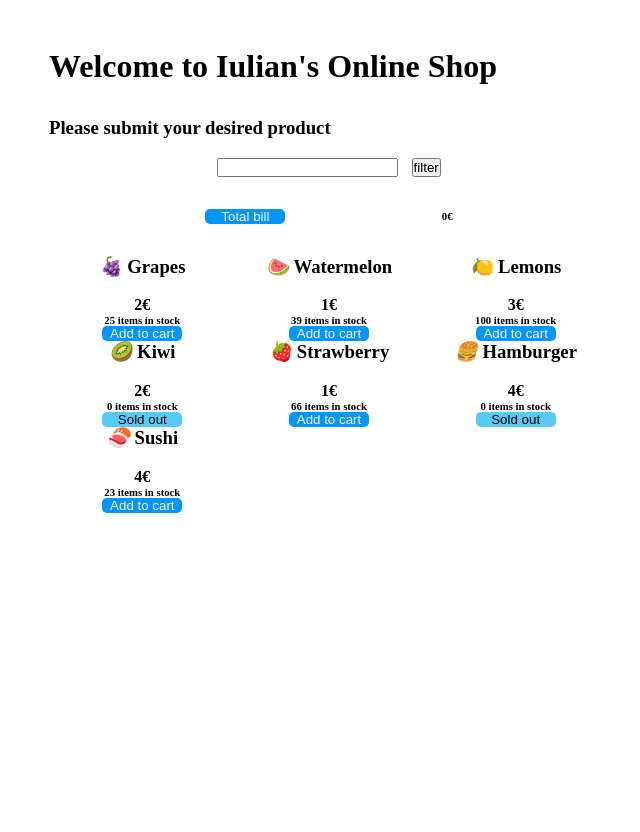
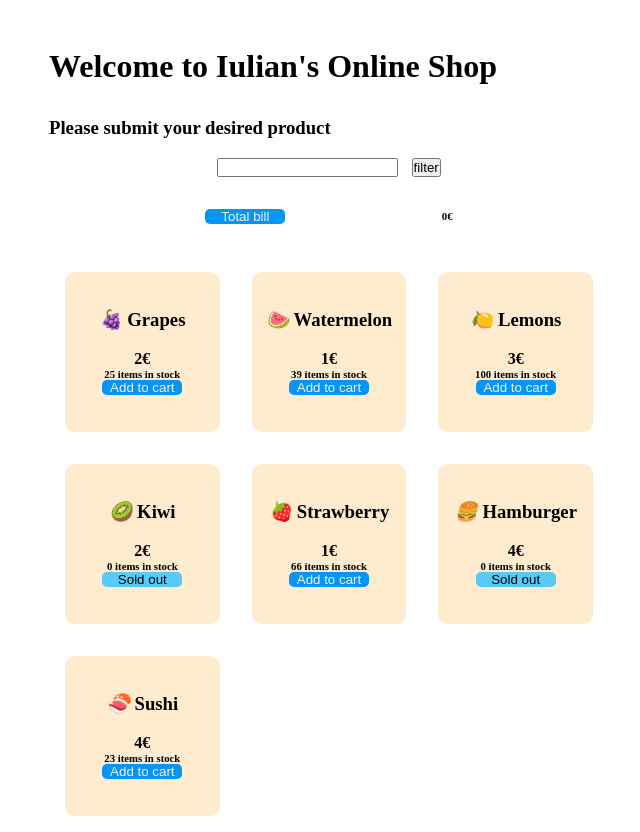
Before and after one commit to iulianSta/online-shop, a React (Create React App) app: page / in a window 1280 px wide. Shown: the whole page, without its empty margins (311-951 px from the left). Before the commit the page ends 800 px from the top, so only its background shows below. Built offline with nearby package versions, Linux system fonts and the light colour scheme.

Commit message:
src/ Update addToCart function

```diff
--- a/src/components/ProductList.js
+++ b/src/components/ProductList.js
@@ -4,18 +4,20 @@ import ProductItem from "./ProductItem";
 const ProductList = ({ data }) => {
   const [cart, setCart] = useState([]);
   const [totalBill, setTotalBill] = useState(0);
-  const addToCart = (item) => {
-    setCart((prevState) => [...prevState, item]);
-    console.log(cart);
-    console.log(setCart);
+
+  const addToCart = (info) => {
+    setCart((prevState) => [...prevState, info]);
   };
+  console.log(cart);
+
   const items = data.map((item, i) => (
     <ProductItem key={i} info={item} addToCart={addToCart} />
   ));
 
-  const bill = () =>
+  const bill = () => {
     setTotalBill(cart.reduce((acc, cur) => acc + cur.price, 0));
-  console.log(setTotalBill);
+    console.log(setTotalBill);
+  };
   return (
     <React.Fragment>
       <div className="bill">
--- a/src/sass/layouts/_classes.scss
+++ b/src/sass/layouts/_classes.scss
@@ -33,8 +33,12 @@ button {
   grid-auto-flow: row;
 }
 li {
+  height: 10em;
+  margin: 1em;
   display: flex;
   justify-content: center;
   align-items: center;
   flex-direction: column;
+  background-color: blanchedalmond;
+  border-radius: 10px;
 }
```
